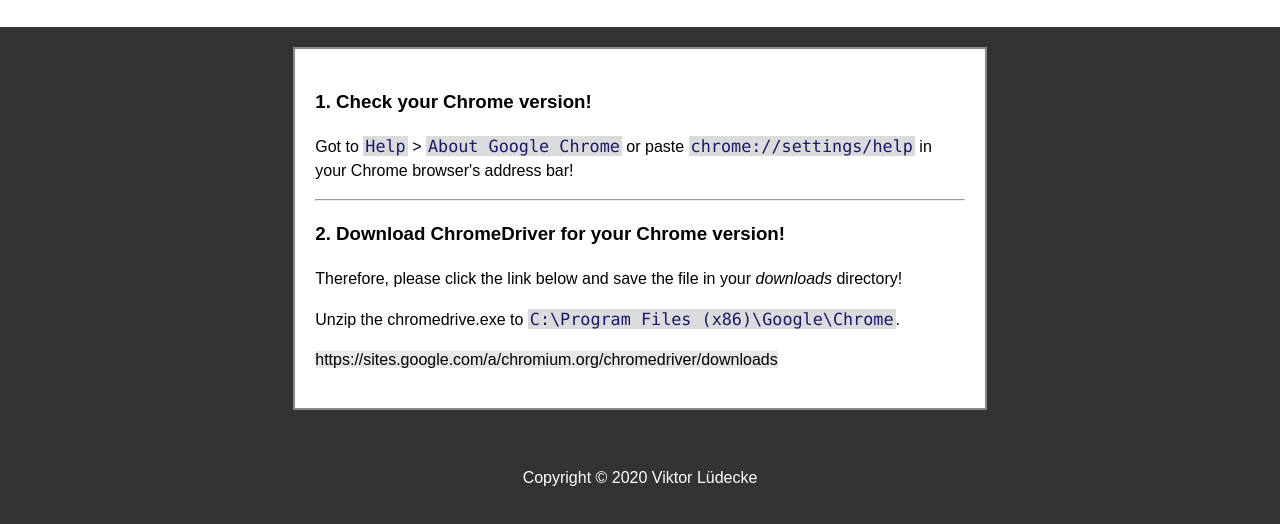
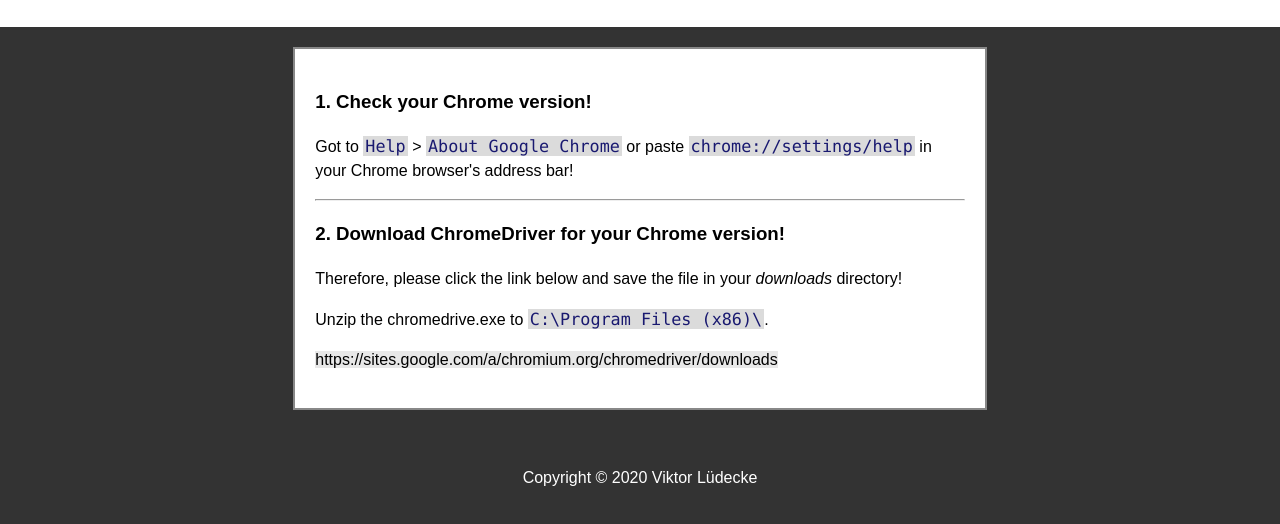
Before and after one commit to derquarkspro/programm-auto-setup, a plain HTML site: page index.html in a window 1280 px wide. Shown: the part 152-676 px from the top of the page. Drawn offline with Linux system fonts and the light colour scheme.

Commit message:
Update index.html

```diff
--- a/index.html
+++ b/index.html
@@ -5,6 +5,6 @@
   <hr>
   <h3>2. Download ChromeDriver for your Chrome version!</h3>
   <p>Therefore, please click the link below and save the file in your <em>downloads</em> directory!</p>
-  <p>Unzip the chromedrive.exe to <span class="code">C:\Program Files (x86)\Google\Chrome</span>.</p>
+  <p>Unzip the chromedrive.exe to <span class="code">C:\Program Files (x86)\</span>.</p>
   <p><a target="_blank" href="https://sites.google.com/a/chromium.org/chromedriver/downloads">https://sites.google.com/a/chromium.org/chromedriver/downloads</a></p>
 </article></section><footer><p>Copyright © 2020 Viktor Lüdecke</p></footer></body></html>
```
